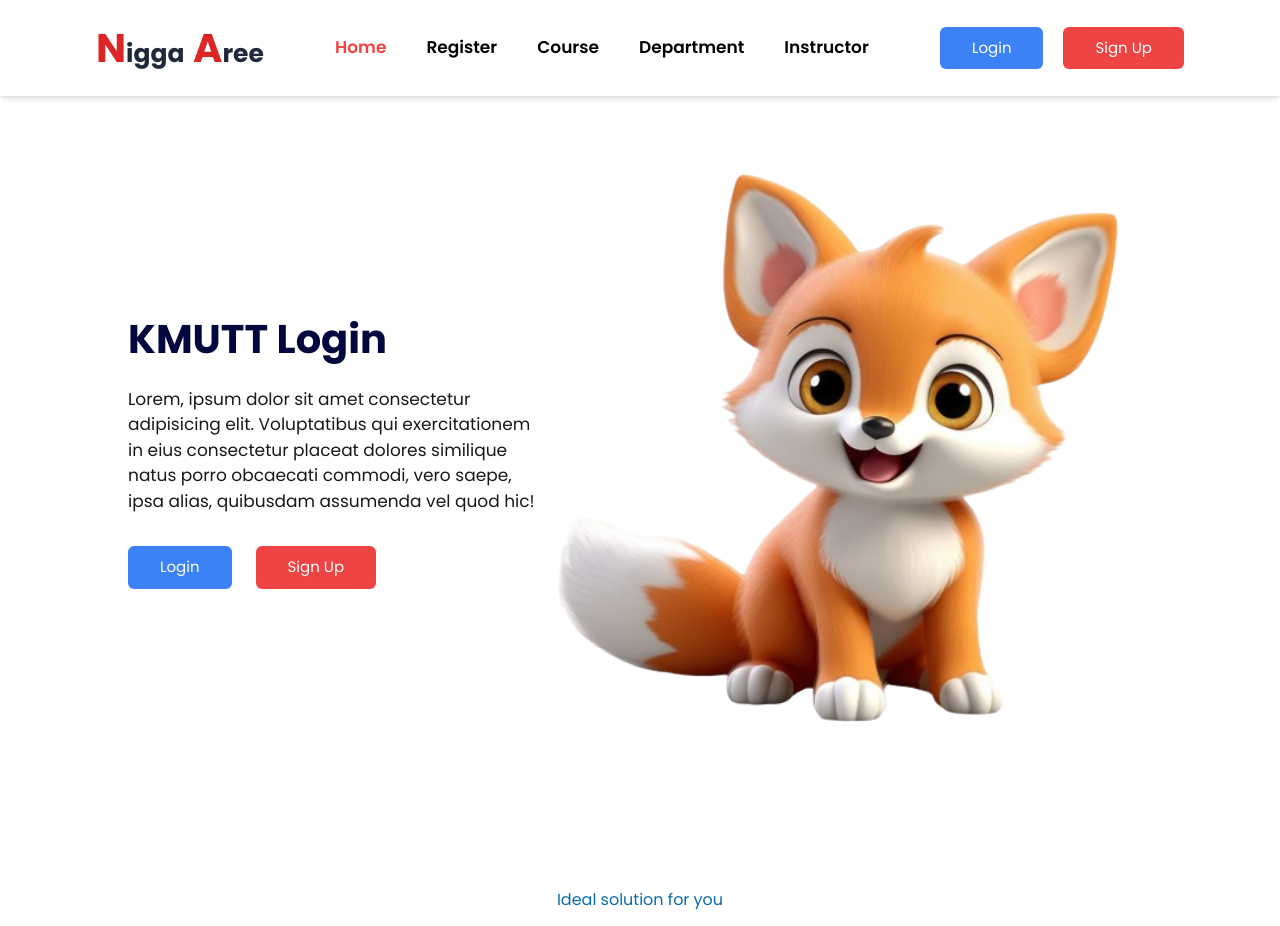
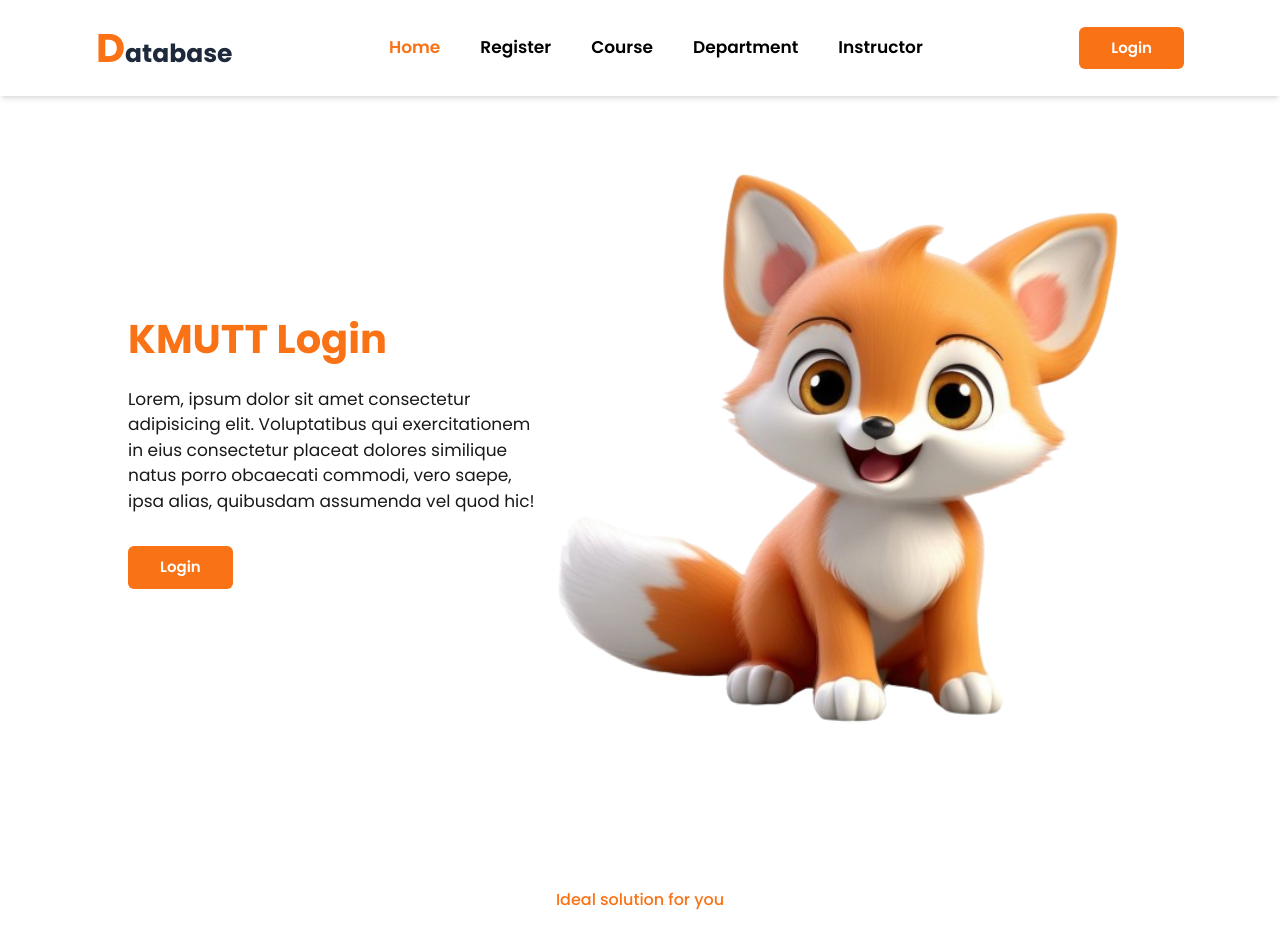
Before and after one commit to FWB-Creators/Student-Registration, a Next.js app in the folder client/: page /main in a window 1280 px wide. Shown: the top 926 px of the page. Built offline with nearby package versions, Linux system fonts and the light colour scheme.

Commit message:
Update Theme

```diff
--- a/client/app/component/Button/ButtonBlue.tsx
+++ /dev/null
@@ -1,19 +0,0 @@
-import React from 'react';
-
-interface Props {
-    text: string;
-}
-
-const ButtonBlue = ({text}: Props) => {
-    return (
-        <button className='rounded-md px-4 py-1 text-[15px] md:px-8 md:py-2.5 overflow-hidden group
-        bg-blue-500 relative hover:bg-gradient-to-r hover:from-blue-500 hover:to-blue-400 text-white
-        hover:ring-2 hover:ring-offset-2 hover:ring-blue-400 transition-all ease-out duration-300'>
-            <span className='absolute right-0 w-8 h-32 -mt-12 transition-all duration-1000 transform
-            translate-x-12 group-hover:-translate-x-40 bg-white opacity-10 rotate-12 ease'></span>
-            <span className='relative'>{text}</span>
-        </button>
-    )
-}
-
-export default ButtonBlue;
--- /dev/null
+++ b/client/app/component/Button/ButtonOrange.tsx
@@ -0,0 +1,17 @@
+import React from 'react';
+
+interface Props {
+    text: string;
+}
+
+const ButtonOrange = ({text}: Props) => {
+    return (
+        <button className='rounded-md px-4 py-1 text-[15px] md:px-8 md:py-2.5 overflow-hidden group
+        bg-orange-500 relative hover:bg-gradient-to-r hover:from-orange-500 hover:to-orange-400 text-white
+        hover:ring-2 hover:ring-offset-2 hover:ring-orange-400 transition-all ease-out duration-300'>
+            <span className='relative font-semibold'>{text}</span>
+        </button>
+    )
+}
+
+export default ButtonOrange;
--- a/client/app/component/Button/ButtonRed.tsx
+++ /dev/null
@@ -1,19 +0,0 @@
-import React from 'react';
-
-interface Props {
-    text: string;
-}
-
-const ButtonRed = ({text}: Props) => {
-    return (
-        <button className='rounded-md px-4 py-1 text-[15px] md:px-8 md:py-2.5 overflow-hidden group
-        bg-red-500 relative hover:bg-gradient-to-r hover:from-red-500 hover:to-red-400 text-white
-        hover:ring-2 hover:ring-offset-2 hover:ring-red-400 transition-all ease-out duration-300'>
-            <span className='absolute right-0 w-8 h-32 -mt-12 transition-all duration-1000 transform
-            translate-x-12 group-hover:-translate-x-40 bg-white opacity-10 rotate-12 ease'></span>
-            <span className='relative'>{text}</span>
-        </button>
-    )
-}
-
-export default ButtonRed;
--- a/client/app/component/Features/FeatureCard.tsx
+++ b/client/app/component/Features/FeatureCard.tsx
@@ -16,11 +16,11 @@ const FeatureCard = ({image, title}: Props) => {
                 height={110}
                 className='mx-auto'
             />
-            <h1 className='text-[20px] mt-[1.4rem] font-[500] text=[#02073e]'>{title}</h1>
+            <h1 className='text-2xl mt-[1.4rem] font-[500] text-black'>{title}</h1>
             <p className='mt-[1rem] text-black opacity-90 text-[15px]'>
                 Lorem ipsum dolor sit amet consectetur adipisicing elit. Odit, iste mollitia laborum quam nisi velit ipsa nemo accusamus, deleniti temporibus aspernatur sed voluptatum. Fugit debitis distinctio consectetur officia excepturi deleniti.
             </p>
-            <p className='mt-[1.4rem] text-red-600 font-[500] cursor-pointer hover:text-red-800'>Learn More</p>
+            <p className='text-lg mt-[1.5rem] text-orange-600 font-[500] cursor-pointer hover:text-orange-700'>Learn More</p>
         </div>
     )
 }
--- a/client/app/component/Features/Features.tsx
+++ b/client/app/component/Features/Features.tsx
@@ -11,7 +11,7 @@ const Features = () => {
         <div className='py-[5rem] pb-[3-rem]'>
             <SectionHeading
                 headingMini = "Ideal solution for you"
-                headingPrimary = "Explor Ultimate features"
+                headingPrimary = "Explore Ultimate features"
             />
             <div className='pt-[5rem] w-[80%] mx-auto grid grid-cols-1 md:grid-cols-2 lg:grid-cols-3 xl:grid-cols-4 items-center gap-[1.4rem]'>
                 <div>
--- a/client/app/component/Hero/Hero.tsx
+++ b/client/app/component/Hero/Hero.tsx
@@ -1,6 +1,5 @@
 import React from 'react'
-import ButtonBlue from '../Button/ButtonBlue'
-import ButtonRed from '../Button/ButtonRed'
+import ButtonOrange from '../Button/ButtonOrange'
 import FoxImg from '@/public/static/Fox2.png'
 import Image from 'next/image'
 
@@ -9,15 +8,14 @@ const Hero = () => {
         <div className='h-[70vh] lg:h-[88vh] md:h-[80vh] sm:h-[75vh] flex items-center flex-col justify-center'>
             <div className='grid grid-cols-1 lg:grid-cols-5 items-center w-[80%] mx-auto'>
                 <div className='col-span-2'>
-                    <h1 className='text-[27px] md:text-[35px] lg:text-[40px] mb-[1rem] font-bold text-[#02073e] leading-[2.4rem] md:leading-[4rem]'>
+                    <h1 className='text-[27px] md:text-[35px] lg:text-[40px] mb-[1rem] font-bold text-orange-500 leading-[2.4rem] md:leading-[4rem]'>
                         KMUTT Login
                     </h1>
                     <p className='md:text-[17px] text-[15px] mb-[2rem] text-black opacity-90 font-[400]'>
                         Lorem, ipsum dolor sit amet consectetur adipisicing elit. Voluptatibus qui exercitationem in eius consectetur placeat dolores similique natus porro obcaecati commodi, vero saepe, ipsa alias, quibusdam assumenda vel quod hic!
                     </p>
                     <div className='flex items-center space-x-4 md:space-x-6'>
-                        <ButtonBlue text='Login'/>
-                        <ButtonRed text='Sign Up'/>
+                        <ButtonOrange text='Login'/>
                     </div>
                 </div>
                 <div className='col-span-3 hidden sm:block'>
--- a/client/app/component/Navigation/MobileNav.tsx
+++ b/client/app/component/Navigation/MobileNav.tsx
@@ -18,19 +18,19 @@ const MobileNav = ({nav, closeNav}: Props) => {
                 className='w-[2rem] h-[2rem] absolute top-[2rem] text-white z-[202] right-[2rem]'
             />
             <ul className="font-semibold relative z-[201] space-y-10 flex flex-col justify-center h-[100%] items-center">
-                <li className="text-[25px] cursor-pointer text-red-600">
+                <li className="text-[25px] cursor-pointer text-orange-600">
                     <Link href="/">Home</Link>
                 </li>
-                <li className="text-[25px] cursor-pointer text-white hover:text-red-600 transition-all duration-200">
+                <li className="text-[25px] cursor-pointer text-white hover:text-orange-600 transition-all duration-200">
                     <Link href="/">Register</Link>
                 </li>
-                <li className="text-[25px] cursor-pointer text-white hover:text-red-600 transition-all duration-200">
+                <li className="text-[25px] cursor-pointer text-white hover:text-orange-600 transition-all duration-200">
                     <Link href="/">Course</Link>
                 </li>
-                <li className="text-[25px] cursor-pointer text-white hover:text-red-600 transition-all duration-200">
+                <li className="text-[25px] cursor-pointer text-white hover:text-orange-600 transition-all duration-200">
                     <Link href="/">Department</Link>
                 </li>
-                <li className="text-[25px] cursor-pointer text-white hover:text-red-600 transition-all duration-200">
+                <li className="text-[25px] cursor-pointer text-white hover:text-orange-600 transition-all duration-200">
                     <Link href="/">Instructor</Link>
                 </li>
             </ul>
--- a/client/app/component/Navigation/Nav.tsx
+++ b/client/app/component/Navigation/Nav.tsx
@@ -1,7 +1,6 @@
 import React from 'react';
 import Link from "next/link"
-import ButtonBlue from '../Button/ButtonBlue';
-import ButtonRed from '../Button/ButtonRed';
+import ButtonOrange from '../Button/ButtonOrange';
 import { Bars3Icon } from '@heroicons/react/24/solid';
 
 interface Props {
@@ -13,31 +12,28 @@ const Nav = ({openNav}:Props) => {
         <div className='h-[12vh] bg-white shadow-md'>
             <div className='w-[85%] flex items-center justify-between mx-auto h-[12vh]'>
                 <h1 className='text-[16px] md:text-[25px] font-bold text-slate-800'>
-                    <span className='text-[27px] md:text-[40px] text-red-600'>N</span>
-                    igga
-                    <span className='text-[27px] md:text-[40px] text-red-600'> A</span>
-                    ree
+                    <span className='text-[27px] md:text-[40px] text-orange-500'>D</span>
+                    atabase
                 </h1>
                 <ul className="font-semibold hidden lg:flex items-center space-x-10">
-                    <li className="text-[17px] cursor-pointer text-red-500">
+                    <li className="text-[17px] cursor-pointer text-orange-500">
                         <Link href="/">Home</Link>
                     </li>
-                    <li className="text-[17px] cursor-pointer hover:text-red-500 transition-all duration-200">
+                    <li className="text-[17px] cursor-pointer hover:text-orange-500 transition-all duration-200">
                         <Link href="/">Register</Link>
                     </li>
-                    <li className="text-[17px] cursor-pointer hover:text-red-500 transition-all duration-200">
+                    <li className="text-[17px] cursor-pointer hover:text-orange-500 transition-all duration-200">
                         <Link href="/">Course</Link>
                     </li>
-                    <li className="text-[17px] cursor-pointer hover:text-red-500 transition-all duration-200">
+                    <li className="text-[17px] cursor-pointer hover:text-orange-500 transition-all duration-200">
                         <Link href="/">Department</Link>
                     </li>
-                    <li className="text-[17px] cursor-pointer hover:text-red-500 transition-all duration-200">
+                    <li className="text-[17px] cursor-pointer hover:text-orange-500 transition-all duration-200">
                         <Link href="/">Instructor</Link>
                     </li>
                 </ul>
                 <div className='flex items-center space-x-2 md:space-x-5'>
-                    <ButtonBlue text='Login'/>
-                    <ButtonRed text='Sign Up'/>
+                    <ButtonOrange text='Login'/>
                     <Bars3Icon
                         onClick={openNav}
                         className="lg:hidden w-[1.5rem] h-[1.5rem] text-slate-900 cursor-pointer"
--- a/client/app/component/SectionHeading/SectionHeading.tsx
+++ b/client/app/component/SectionHeading/SectionHeading.tsx
@@ -8,8 +8,8 @@ interface Props {
 const SectionHeading = ({headingMini, headingPrimary}: Props) => {
     return (
         <div className='text-center p-2'>
-            <p className='text-[#0b6cad] md:text-[16px] text-[15px]'>{headingMini}</p>
-            <h1 className='mt-[0.5rem] font-bold text-[22px] md:text-[30px] text-[#02073e]'>
+            <p className='font-medium text-orange-500 md:text-[16px] text-[15px]'>{headingMini}</p>
+            <h1 className='mt-[0.5rem] font-bold text-[22px] md:text-[30px] text-orange-500'>
                 {headingPrimary}
             </h1>
         </div>
```
